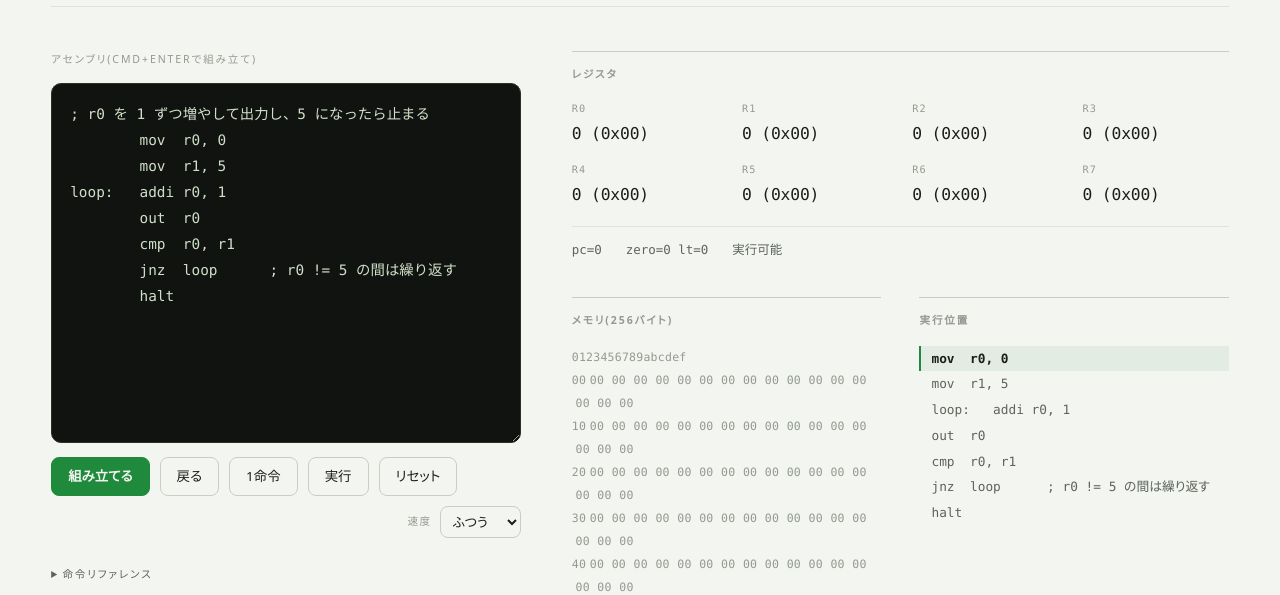
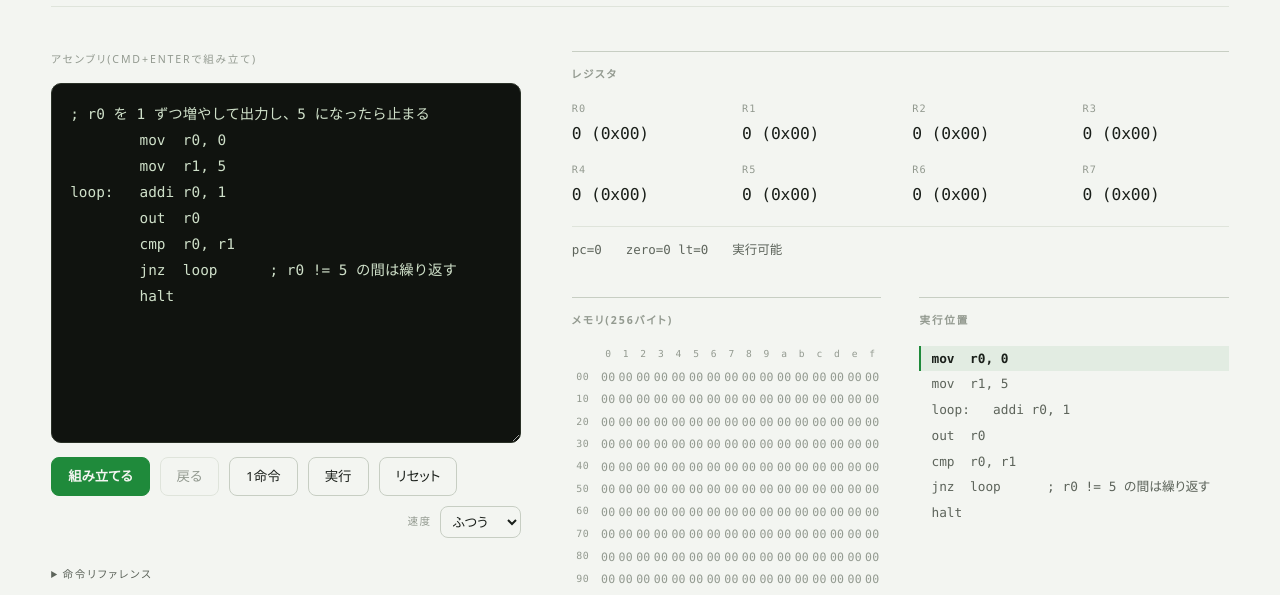
Before and after one commit to miruky/asmplay, a website built with Vite: page index.html in a window 1280 px wide. Shown: the part 117-712 px from the top of the page. Built offline with nearby package versions, Linux system fonts and the light colour scheme.

Commit message:
メモリグリッドの罫線と値ヒートマップ・無効ボタンの体裁を整える

```diff
--- a/src/style.css
+++ b/src/style.css
@@ -236,6 +236,17 @@ a:focus-visible {
   color: var(--accent);
 }
 
+.button:disabled {
+  color: var(--faint);
+  border-color: var(--rule);
+  cursor: not-allowed;
+}
+
+.button:disabled:hover {
+  color: var(--faint);
+  border-color: var(--rule);
+}
+
 .button-primary {
   background: var(--accent);
   border-color: var(--accent);
@@ -408,20 +419,41 @@ a:focus-visible {
 .mem-grid {
   font-family: var(--mono);
   font-size: 0.72rem;
-  line-height: 2;
   letter-spacing: 0.02em;
   color: var(--faint);
 }
 
+.mem-row {
+  display: grid;
+  grid-template-columns: 2.4em repeat(16, 1fr);
+  align-items: center;
+}
+
+.mem-colhead {
+  text-align: center;
+  font-size: 0.6rem;
+  color: var(--faint);
+  padding-bottom: 4px;
+}
+
+.mem-addr {
+  text-align: right;
+  padding-right: 10px;
+  font-size: 0.62rem;
+  letter-spacing: 0.06em;
+  color: var(--faint);
+}
+
 .mem-cell {
-  display: inline-block;
-  width: 1.9em;
   text-align: center;
+  line-height: 1.95;
   border-radius: 3px;
+  /* 値の大きさに比例した淡いアクセント地。0番地は無地のまま */
+  background: color-mix(in srgb, var(--accent) calc(var(--fill, 0) * 100%), transparent);
 }
 
 .mem-cell.nonzero {
-  color: var(--accent);
+  color: var(--text);
 }
 
 .listing {
@@ -502,9 +534,12 @@ a:focus-visible {
       border-color 160ms ease;
   }
 
-  .reg-cell.changed .reg-value,
+  .reg-cell.changed .reg-value {
+    animation: flash 640ms cubic-bezier(0.2, 0.6, 0.2, 1);
+  }
+
   .mem-cell.changed {
-    animation: flash 640ms cubic-bezier(0.2, 0.6, 0.2, 1);
+    animation: memflash 720ms cubic-bezier(0.2, 0.6, 0.2, 1);
   }
 
   .listing-row {
@@ -532,6 +567,14 @@ a:focus-visible {
   }
   100% {
     background: transparent;
+  }
+}
+
+/* 書き換わったメモリは一度アクセントで満たし、値の濃さのヒートマップへ沈める */
+@keyframes memflash {
+  0% {
+    background: var(--accent);
+    color: var(--bg);
   }
 }
 
```
